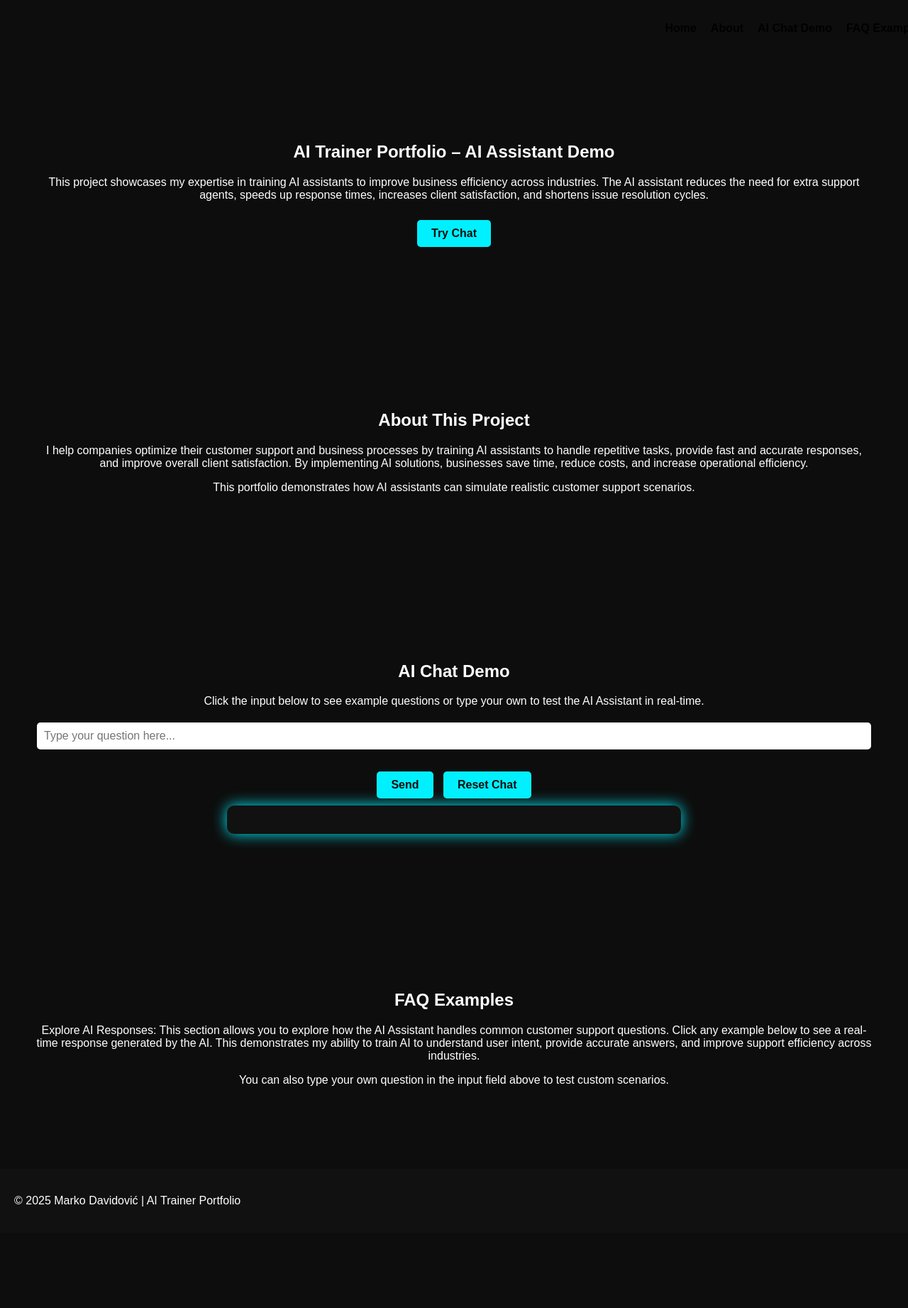
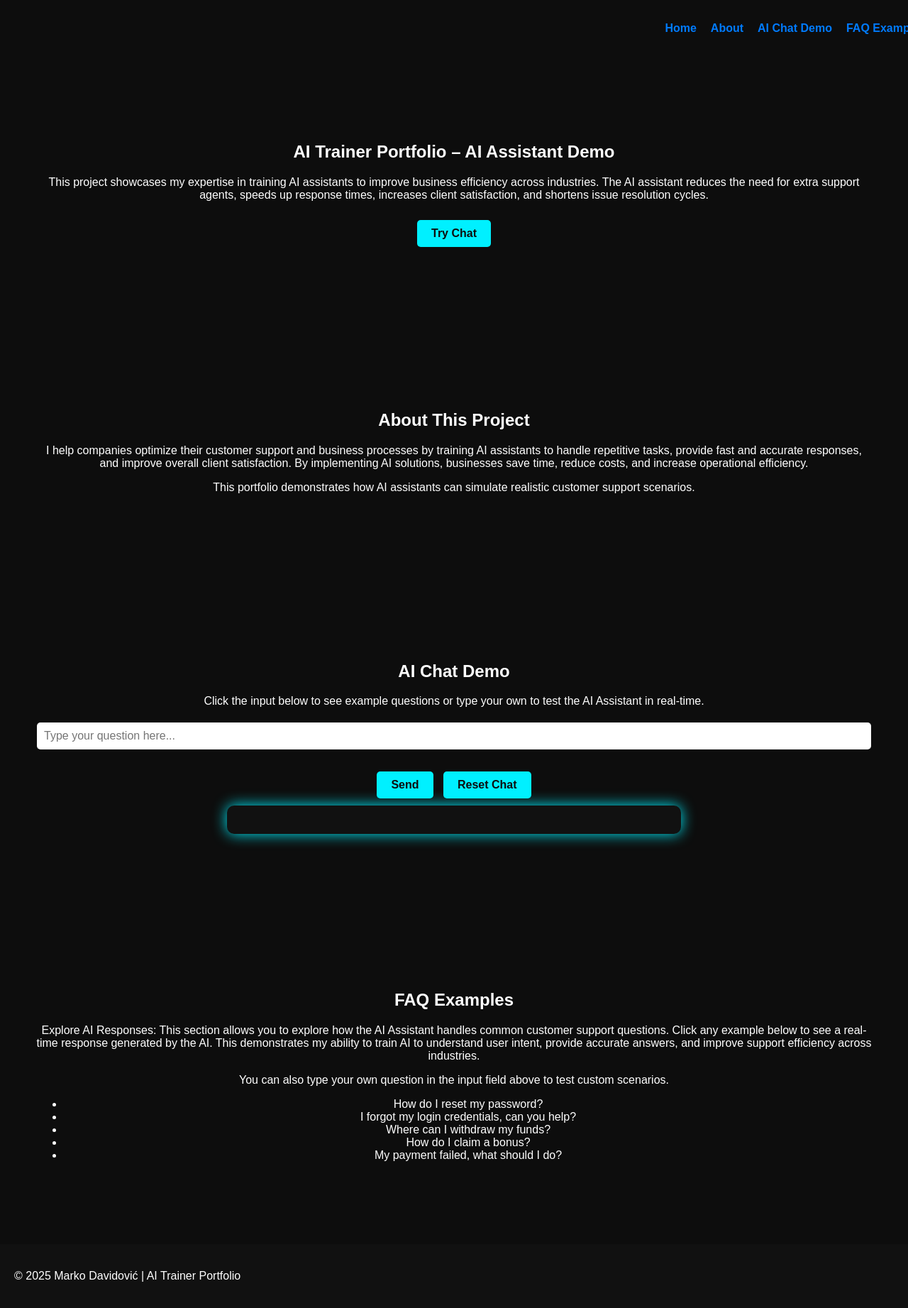
Before and after one commit to MarkoDavidovicAI/AI-Trainer-Solution, a plain HTML site: page index.html in a window 1280 px wide. Shown: the top 1843 px of the page at 71% size. Before the commit the page ends 1737 px from the top, so only its background shows below. Drawn offline with Linux system fonts and the light colour scheme.

Commit message:
Update index.html

```diff
--- a/index.html
+++ b/index.html
@@ -7,11 +7,11 @@
     <link rel="stylesheet" href="style.css">
 
     <style>
-        /* Ovo dodato da NAV ide na desnu stranu */
+        /* Navigacija poravnana desno */
         nav {
             width: 100%;
             display: flex;
-            justify-content: flex-end; /* PORAVNANJE NA DESNO */
+            justify-content: flex-end;
             padding: 15px 25px;
         }
 
@@ -21,10 +21,15 @@
             gap: 20px;
         }
 
+        /* VRAĆENO DA BUDE PLAVO KAO PRE */
         .nav-links li a {
             text-decoration: none;
             font-weight: 600;
-            color: #000;
+            color: #007bff; /* PLAVA – VRACENO */
+        }
+
+        .nav-links li a:hover {
+            text-decoration: underline;
         }
     </style>
 </head>
@@ -61,9 +66,7 @@
 
         <div class="dropdown-input">
             <input type="text" id="userInput" placeholder="Type your question here..." autocomplete="off">
-            <ul id="dropdownList" class="dropdown-list hidden">
-                <!-- JavaScript will insert 100 example questions here -->
-            </ul>
+            <ul id="dropdownList" class="dropdown-list hidden"></ul>
         </div>
 
         <button id="sendBtn">Send</button>
@@ -72,14 +75,21 @@
         <div id="chatWindow" class="chat-container"></div>
     </section>
 
-    <!-- FAQ Examples / Test Section -->
+    <!-- FAQ Examples Section -->
     <section id="faq-examples">
         <h2>FAQ Examples</h2>
+
         <p>Explore AI Responses: This section allows you to explore how the AI Assistant handles common customer support questions. Click any example below to see a real-time response generated by the AI. This demonstrates my ability to train AI to understand user intent, provide accurate answers, and improve support efficiency across industries.</p>
+
         <p>You can also type your own question in the input field above to test custom scenarios.</p>
 
+        <!-- VRACENI PRIMERI -->
         <ul id="exampleQuestions">
-            <!-- JavaScript will populate a few example questions for quick demo -->
+            <li>How do I reset my password?</li>
+            <li>I forgot my login credentials, can you help?</li>
+            <li>Where can I withdraw my funds?</li>
+            <li>How do I claim a bonus?</li>
+            <li>My payment failed, what should I do?</li>
         </ul>
     </section>
 
```
